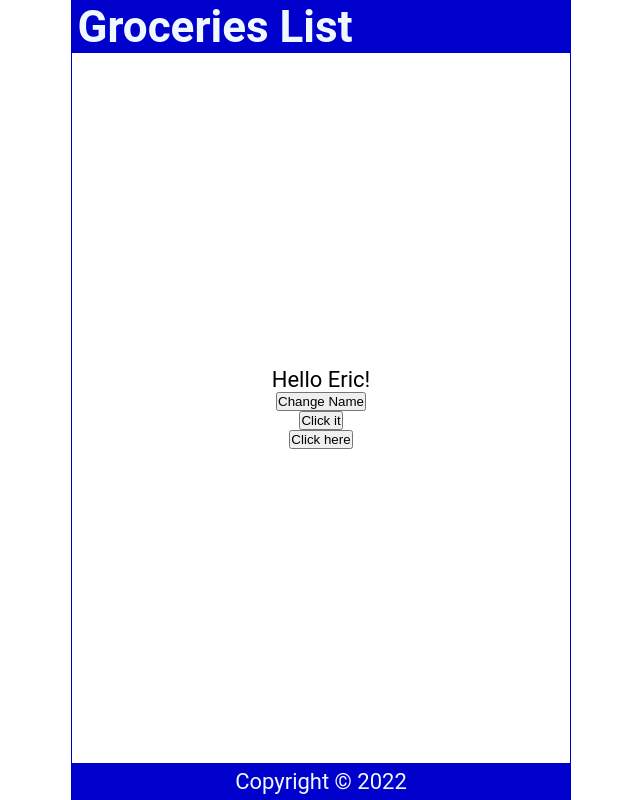
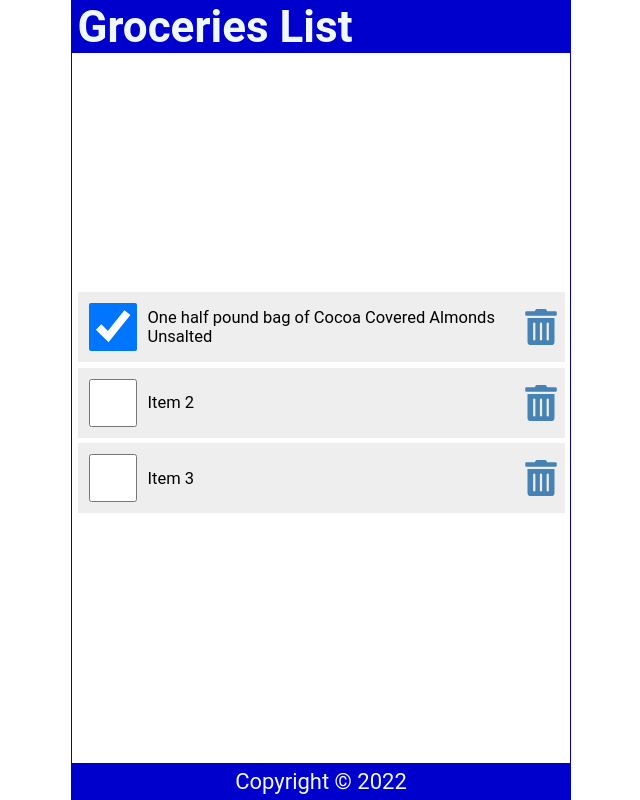
Before and after one commit to YoonCode/React-tutorials-Dave_Gray, a React (Create React App) app in the folder tutorial/: page / in a window 1280 px wide. Shown: the whole page, without its empty margins (319-959 px from the left). Built offline with nearby package versions, Linux system fonts and the light colour scheme.

Commit message:
learn how to use list and key

```diff
--- a/tutorial/package.json
+++ b/tutorial/package.json
@@ -35,5 +35,8 @@
       "last 1 firefox version",
       "last 1 safari version"
     ]
+  },
+  "devDependencies": {
+    "react-icons": "^4.4.0"
   }
 }
--- a/tutorial/src/Content.js
+++ b/tutorial/src/Content.js
@@ -1,35 +1,48 @@
 import React from 'react'
 import { useState } from 'react'
+import { FaTrashAlt } from 'react-icons/fa'
 
 const Content = () => {
-  const [name, setName] = useState('Eric')
-  const [count, setCount] = useState(0)
+  const [items, setItems] = useState([
+    {
+      id: 1,
+      checked: true,
+      item: 'One half pound bag of Cocoa Covered Almonds Unsalted',
+    },
+    {
+      id: 2,
+      checked: false,
+      item: 'Item 2',
+    },
+    {
+      id: 3,
+      checked: false,
+      item: 'Item 3',
+    },
+  ])
 
-  const handleNameChange = () => {
-    const names = ['Bob', 'Kevin', 'Dave', 'Eric']
-    const int = Math.floor(Math.random() * 4)
-    setName(names[int])
-  }
-
-  const handleClick = () => {
-    setCount(count + 1)
-    console.log(count)
-  }
-
-  const handleClick2 = () => {
-    console.log(count)
-  }
-
-  const handleClick3 = (e) => {
-    console.log(e.target.innerText)
+  const handleCheck = (id) => {
+    const listItems = items.map((item) =>
+      item.id === id ? { ...item, checked: !item.checked } : item,
+    )
+    setItems(listItems)
   }
 
   return (
     <main>
-      <p onDoubleClick={handleClick}>Hello {name}!</p>
-      <button onClick={handleNameChange}>Change Name</button>
-      <button onClick={handleClick}>Click it</button>
-      <button onClick={handleClick2}>Click here</button>
+      <ul>
+        {items.map((item) => (
+          <li className="item" key={item.id}>
+            <input
+              type="checkbox"
+              onChange={() => handleCheck(item.id)}
+              checked={item.checked}
+            />
+            <label>{item.item}</label>
+            <FaTrashAlt role="button" tabIndex="0" />
+          </li>
+        ))}
+      </ul>
     </main>
   )
 }
--- a/tutorial/src/index.css
+++ b/tutorial/src/index.css
@@ -56,3 +56,62 @@
   display: grid;
   place-content: center;
 }
+
+ul {
+  width: 100%;
+  list-style: none;
+  padding: 0 0.25rem 0.25rem;
+}
+
+ul li::before {
+  content: '\200B';
+}
+
+.item {
+  display: flex;
+  justify-content: flex-start;
+  align-items: center;
+  padding: 0.5rem 0 0.5rem 0.5rem;
+  margin: 0.25rem 0;
+  background-color: #eee;
+}
+
+.item:first-child {
+  margin: 0;
+}
+
+.item input[type='checkbox'] {
+  text-align: center;
+  width: 2.5rem;
+  width: 48px;
+  min-width: 48px;
+  height: 2.5rem;
+  height: 48px;
+  min-height: 48px;
+  cursor: pointer;
+  margin-right: 0.5rem;
+}
+
+.item input[type='checkbox']:focus + label {
+  text-decoration: underline;
+}
+
+.item > label {
+  font-size: 0.75rem;
+  flex-grow: 1;
+}
+
+.item svg {
+  width: 48px;
+  min-width: 48px;
+  height: 36px;
+  font-size: 1rem;
+  color: steelblue;
+  cursor: pointer;
+}
+
+.item svg:focus,
+.item svg:hover {
+  color: red;
+  outline: none;
+}
```
Also changed, not shown: 1 other file (tests, documents, lock files or other folders).
